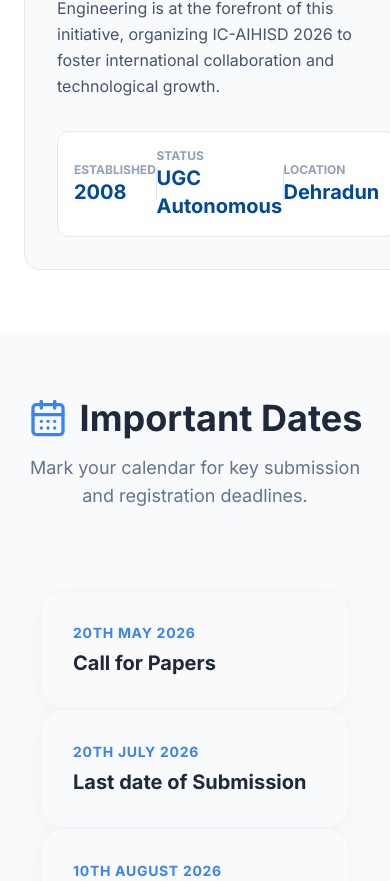
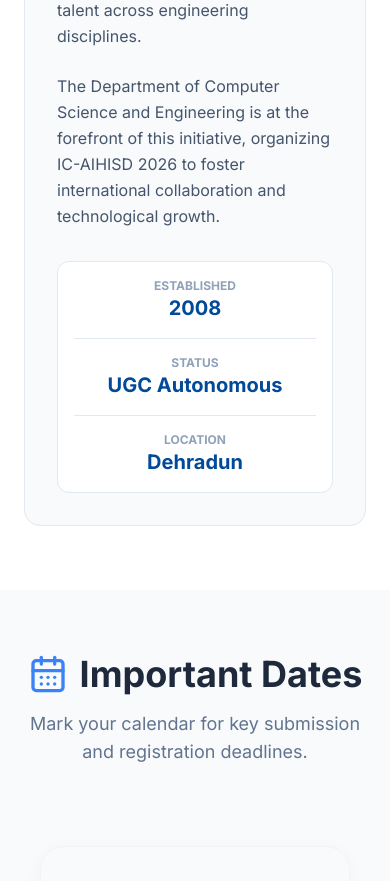
Before and after one commit to satyamkruk07-lgtm/IC-AIHISD-2026, a React (Vite) app: page / in a window 390 px wide. Shown: the part 2240-3121 px from the top of the page. Built offline with nearby package versions, Linux system fonts and the light colour scheme; no server answers; the database is empty.

Commit message:
Fix text cut-off on mobile by adjusting flex layout and global wrap settings

```diff
--- a/src/components/About.tsx
+++ b/src/components/About.tsx
@@ -71,17 +71,17 @@ export default function About() {
             <p className="text-slate-600 mb-8 leading-relaxed">
               The Department of Computer Science and Engineering is at the forefront of this initiative, organizing IC-AIHISD 2026 to foster international collaboration and technological growth.
             </p>
-            <div className="p-4 bg-white rounded-xl border border-slate-200 flex items-center justify-between">
+            <div className="p-4 sm:p-6 bg-white rounded-xl border border-slate-200 flex flex-col sm:flex-row items-center justify-between gap-4 sm:gap-0 text-center sm:text-left">
               <div>
                 <p className="text-xs font-bold text-slate-400 uppercase">Established</p>
                 <p className="text-xl font-bold text-med-blue">2008</p>
               </div>
-              <div className="h-8 w-px bg-slate-200" />
+              <div className="h-px w-full sm:h-8 sm:w-px bg-slate-200" />
               <div>
                 <p className="text-xs font-bold text-slate-400 uppercase">Status</p>
                 <p className="text-xl font-bold text-med-blue">UGC Autonomous</p>
               </div>
-              <div className="h-8 w-px bg-slate-200" />
+              <div className="h-px w-full sm:h-8 sm:w-px bg-slate-200" />
                <div>
                 <p className="text-xs font-bold text-slate-400 uppercase">Location</p>
                 <p className="text-xl font-bold text-med-blue">Dehradun</p>
--- a/src/index.css
+++ b/src/index.css
@@ -15,10 +15,11 @@
 @layer base {
   html, body {
     overflow-x: hidden;
-    max-width: 100vw;
+    width: 100%;
+    position: relative;
   }
   body {
-    @apply bg-white text-med-slate selection:bg-med-blue/10;
+    @apply bg-white text-med-slate selection:bg-med-blue/10 break-words;
     font-feature-settings: "cv02", "cv03", "cv04", "cv11";
   }
 }
```
